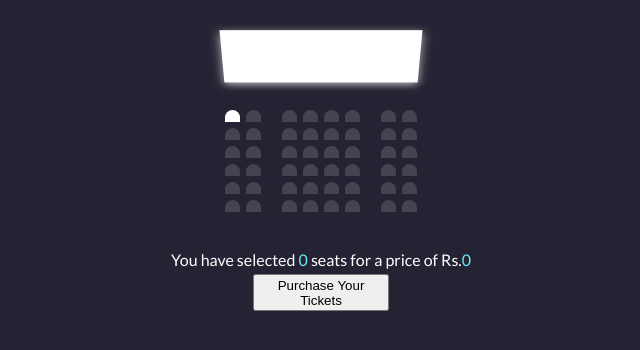
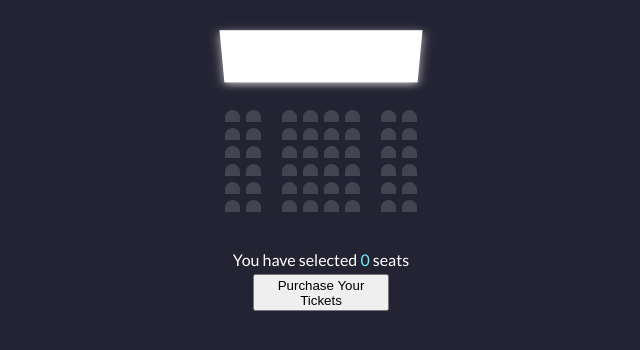
Before and after one commit to sathishveerananiiitb/seat_booking, a Django app: page / in a window 1280 px wide. Shown: the part 304-654 px from the top of the page, without its empty margins (319-959 px from the left). Run offline with Django 3.2, Linux system fonts and the light colour scheme; data comes from the database, SQL or seed files in the repository.

Commit message:
added changs

```diff
--- a/templates/index.html
+++ b/templates/index.html
@@ -99,11 +99,12 @@
   </div>
 
   <p class="text">
-      You have selected <span id="count">0</span> seats for a price of Rs.<span
-        id="total"
-        >0</span
-      >
+    You have selected <span id="count">0</span> seats
   </p>
+
+  <!-- <p class="text">
+    You have selected <span id="count">0</span> seats for a price of Rs.<span id="total">0</span>
+  </p> -->
 
   <div class='cta'>
     <button class='purchase_btn'>Purchase Your Tickets</button>
```
Lines whose indentation alone changed are shown as unchanged.
